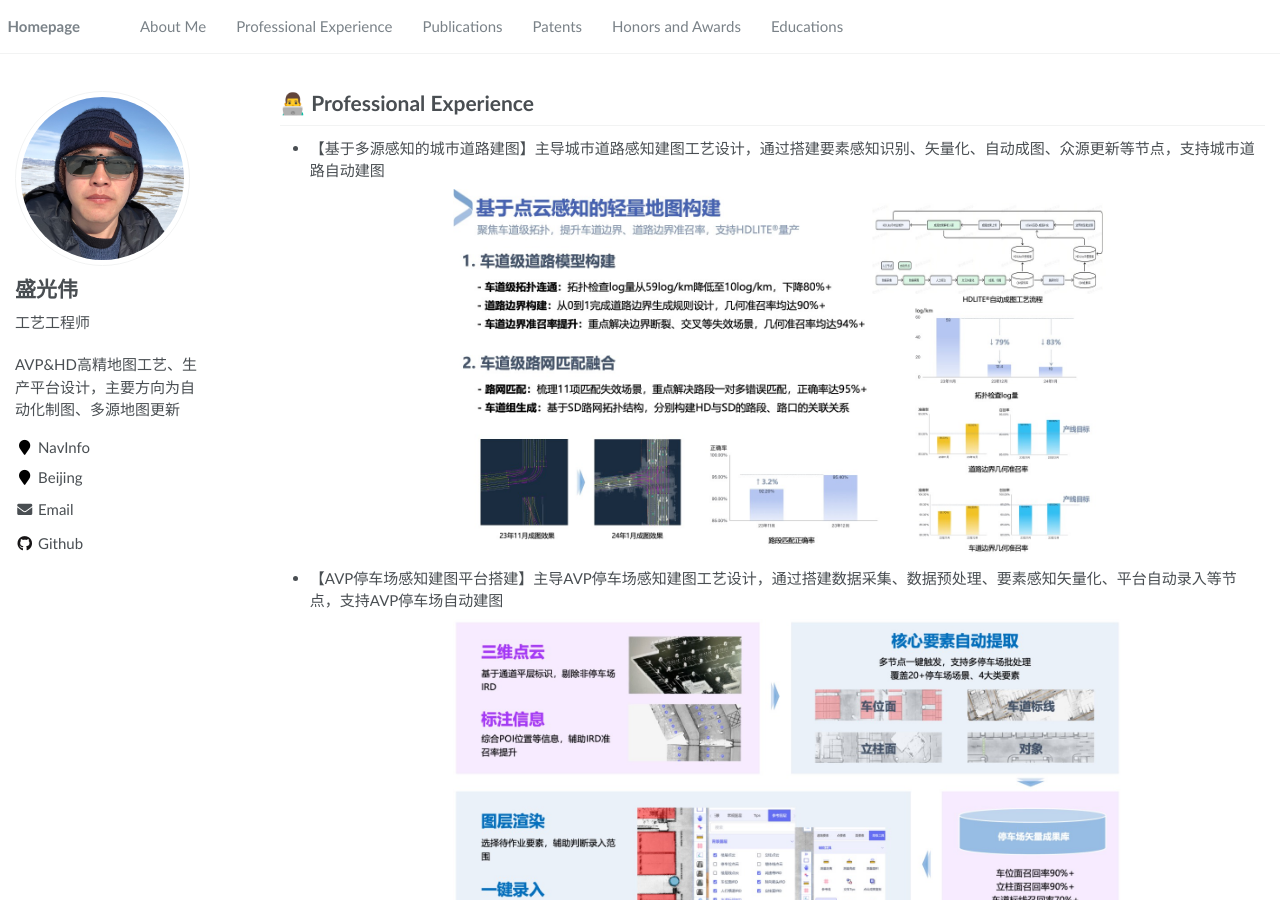
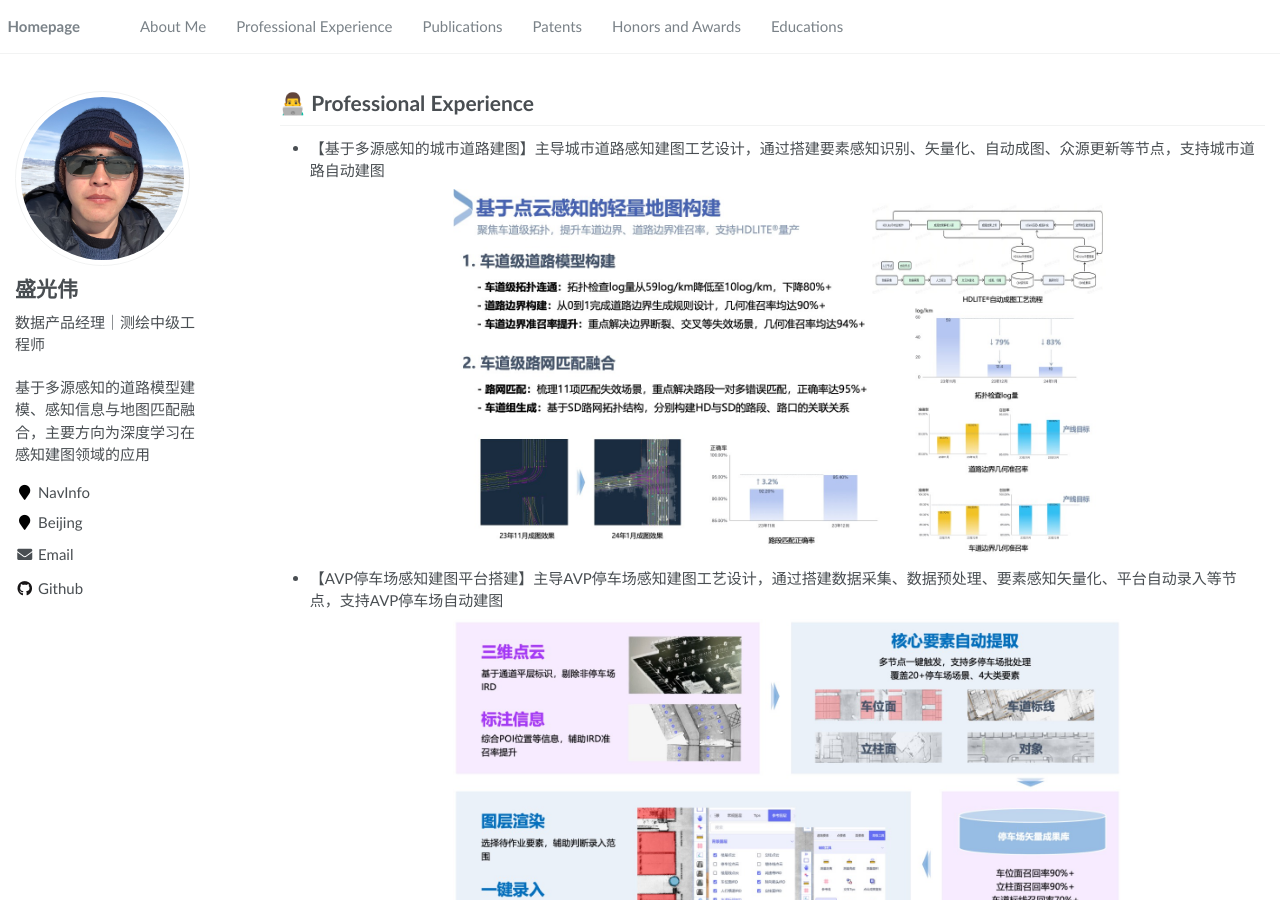
Before and after one commit to alphasheng/alphasheng.github.io, a Jekyll site: the page built from _pages/about.md, in a window 1280 px wide and 900 px high. Built offline with Jekyll 4.4.1, drawn with Linux system fonts in a browser that asks for light colours.

Commit message:
Update _config.yml

```diff
--- a/_config.yml
+++ b/_config.yml
@@ -7,7 +7,7 @@
 
 # Site Settings
 title                    : "AlphaSheng"
-description              : "AVP&HD高精地图工艺、生产平台设计，主要方向为自动化制图、多源地图更新"
+description              : "基于多源感知的道路模型建模、感知信息与地图匹配融合，主要方向为深度学习在感知建图领域的应用"
 repository               : "alphasheng/alphasheng.github.io"
 google_scholar_stats_use_cdn : false
 
@@ -23,7 +23,7 @@ baidu_site_verification  :
 author:
   name             : "盛光伟"
   avatar           : "images/sheng_profile.jpg"
-  bio              : "工艺工程师"
+  bio              : "数据产品经理｜测绘中级工程师"
   location         : "NavInfo"
   employer         : "Beijing"
   pubmed           :
```
